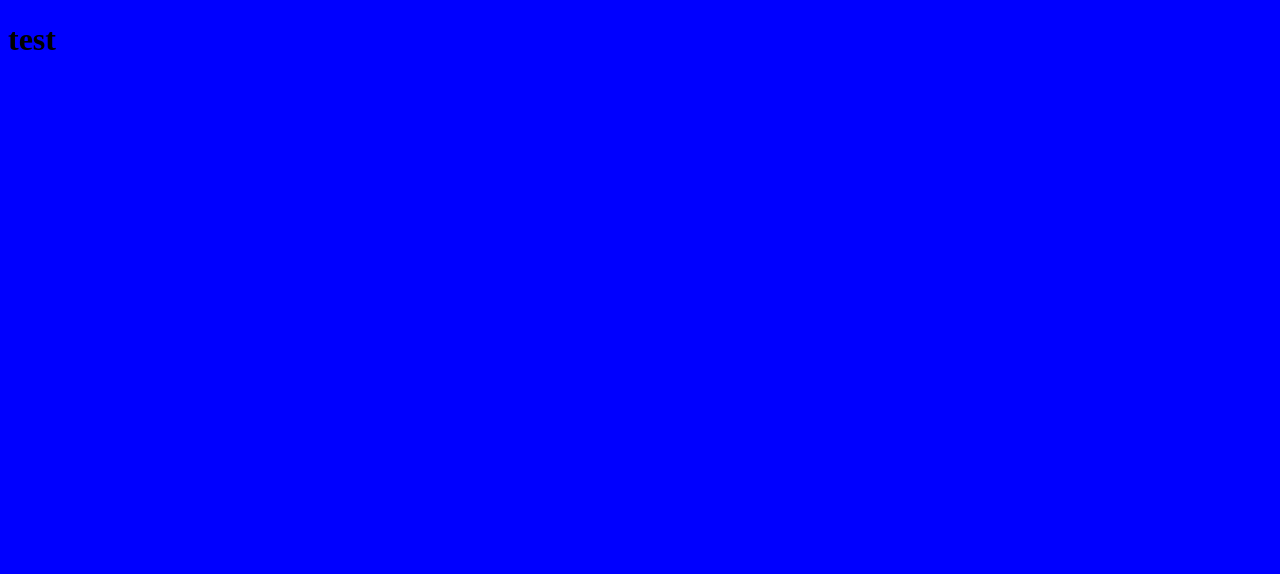
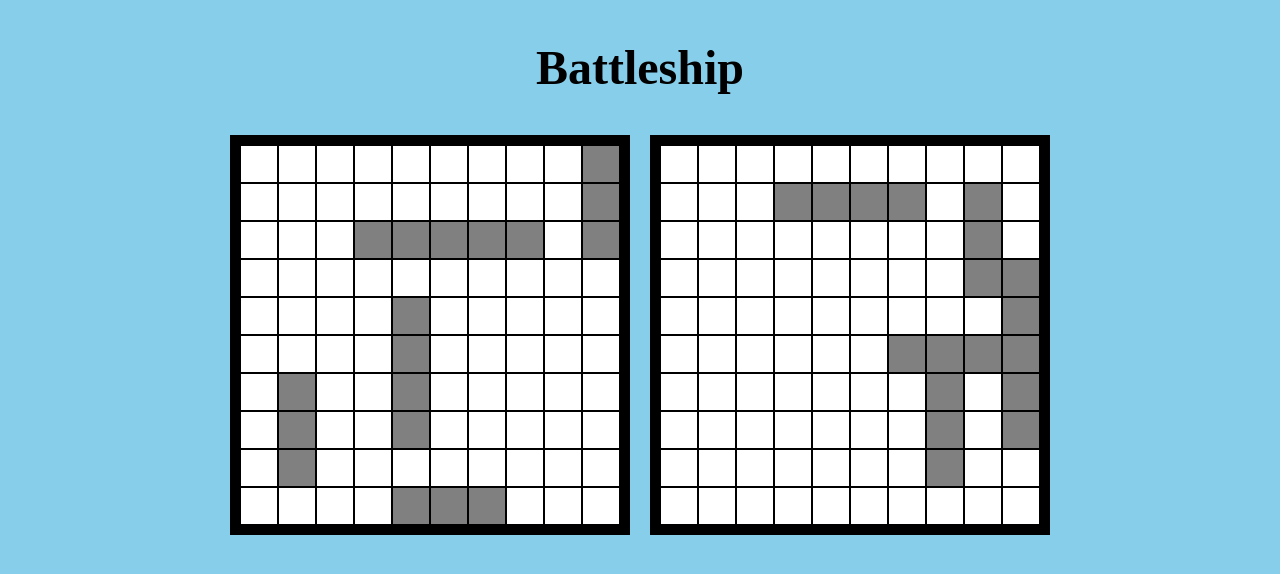
Before and after one commit to DonnieAndMooie/battleship, a website built with webpack: page src/template.html in a window 1280 px wide. Built offline with nearby package versions, Linux system fonts and the light colour scheme.

Commit message:
Create a basic UI and render gameboards

```diff
--- /dev/null
+++ b/src/DOM.js
@@ -0,0 +1,61 @@
+function createPlayerGrid() {
+  const squares = [];
+  const board = document.querySelector(".player-board");
+  for (let col = 0; col < 10; col++) {
+    for (let row = 0; row < 10; row++) {
+      const square = document.createElement("div");
+      square.classList.add("square");
+      square.classList.add("player-square");
+      squares[col, row] = square;
+      board.appendChild(square);
+      square.setAttribute("position", [row, col]);
+    }
+  }
+}
+
+function createComputerGrid() {
+  const squares = [];
+  const board = document.querySelector(".computer-board");
+  for (let col = 0; col < 10; col++) {
+    for (let row = 0; row < 10; row++) {
+      const square = document.createElement("div");
+      square.classList.add("square");
+      square.classList.add("computer-square");
+      squares[col, row] = square;
+      board.appendChild(square);
+      square.setAttribute("position", [row, col]);
+    }
+  }
+}
+
+function convertPosition(position) {
+  position = Array.from(position);
+  position.splice(1, 1);
+  position[0] = parseInt(position[0]);
+  position[1] = parseInt(position[1]);
+  return position;
+}
+
+function renderPlayerBoard(board) {
+  const squares = document.querySelectorAll(".player-square");
+  for (const square of squares) {
+    const position = square.getAttribute("position");
+    if (board.hasOwnProperty(position)) {
+      square.classList.add("ship");
+    }
+  }
+}
+
+function renderComputerBoard(board) {
+  const squares = document.querySelectorAll(".computer-square");
+  for (const square of squares) {
+    const position = square.getAttribute("position");
+    if (board.hasOwnProperty(position)) {
+      square.classList.add("ship");
+    }
+  }
+}
+
+export {
+  createPlayerGrid, createComputerGrid, renderPlayerBoard, renderComputerBoard,
+};
--- a/src/gameboard.js
+++ b/src/gameboard.js
@@ -50,4 +50,32 @@ function gameboardFactory() {
   };
 }
 
-export { gameboardFactory };
+function isMovePossible(position, direction, length, board) {
+  const currentSquare = position.slice();
+  for (let i = 0; i < length; i++) {
+    if (board.hasOwnProperty(currentSquare)) {
+      return false;
+    }
+    if (direction === "horizontal") {
+      currentSquare[0] += 1;
+    } else {
+      currentSquare[1] += 1;
+    }
+  }
+
+  if (direction === "horizontal") {
+    if (position[0] + length > 9) {
+      return false;
+    }
+
+    return true;
+  }
+
+  if (position[1] + length > 9) {
+    return false;
+  }
+
+  return true;
+}
+
+export { gameboardFactory, isMovePossible };
--- a/src/index.js
+++ b/src/index.js
@@ -1,10 +1,26 @@
 import "./styles.css";
+import { playerFactory, computer } from "./player";
+import { gameboardFactory, isMovePossible } from "./gameboard";
+import {
+  createPlayerGrid, createComputerGrid, renderPlayerBoard, renderComputerBoard,
+} from "./DOM";
+import { createShips, shipFactory } from "./ship";
 
-console.log("HEY");
-console.log("AA");
+createPlayerGrid();
+createComputerGrid();
 
-function add(num1, num2) {
-  return num1 + num2;
+function playGame() {
+  const player = playerFactory("Player");
+  const ships = createShips();
+  player.myGameboard.placeShip(ships[0], [3, 2], "horizontal");
+  player.myGameboard.placeShip(ships[1], [4, 4], "vertical");
+  player.myGameboard.placeShip(ships[2], [4, 9], "horizontal");
+  player.myGameboard.placeShip(ships[3], [9, 0], "vertical");
+  player.myGameboard.placeShip(ships[4], [1, 6], "vertical");
+  renderPlayerBoard(player.myGameboard.gameboard);
+
+  computer.addShips(ships);
+  renderComputerBoard(computer.myGameboard.gameboard);
 }
 
-export { add };
+playGame();
--- a/src/player.js
+++ b/src/player.js
@@ -1,4 +1,4 @@
-import { gameboardFactory } from "./gameboard";
+import { gameboardFactory, isMovePossible } from "./gameboard";
 
 function playerFactory(name) {
   const myGameboard = gameboardFactory();
@@ -11,13 +11,37 @@ function playerFactory(name) {
   };
 }
 
-const computer = Object.create(playerFactory("Computer"), {
-  generateGuess: () => {
-    const num1 = Math.floor(Math.random() * 10) + 1;
-    const num2 = Math.floor(Math.random() * 10) + 1;
-    const guess = [num1, num2];
-    return guess;
-  },
-});
+const computer = playerFactory("Computer");
+computer.generateGuess = function () {
+  const num1 = Math.floor(Math.random() * 9) + 1;
+  const num2 = Math.floor(Math.random() * 9) + 1;
+  const guess = [num1, num2];
+  return guess;
+};
 
-export { playerFactory };
+computer.generateDirection = function () {
+  if (Math.random() < 0.50) {
+    return "horizontal";
+  }
+
+  return "vertical";
+};
+
+computer.addShips = function (ships) {
+  console.log(ships);
+  for (let i = 0; i < ships.length; i++) {
+    const computerMove = computer.generateGuess();
+    const computerDirection = computer.generateDirection();
+    const possible = isMovePossible(computerMove, computerDirection, ships[i].length, computer.myGameboard.gameboard);
+    if (possible) {
+      console.log("Placing ship");
+      console.log(`${computerMove} ${computerDirection} ${ships[i].length}`);
+      computer.myGameboard.placeShip(ships[i], computerMove, computerDirection);
+    } else {
+      i--;
+      console.log("CLASH");
+    }
+  }
+};
+
+export { playerFactory, computer };
--- a/src/ship.js
+++ b/src/ship.js
@@ -18,4 +18,21 @@ function shipFactory(length, numHits, sunk) {
   };
 }
 
-export { shipFactory };
+const ships = {
+  carrier: 5,
+  battleship: 4,
+  cruiser: 3,
+  submarine: 3,
+  patrolBoat: 3,
+};
+
+function createShips() {
+  const shipsArray = [];
+  for (const [ship, length] of Object.entries(ships)) {
+    const newShip = shipFactory(length, 0, false);
+    shipsArray.push(newShip);
+  }
+  return shipsArray;
+}
+
+export { shipFactory, createShips };
--- a/src/styles.css
+++ b/src/styles.css
@@ -1,3 +1,41 @@
 body{
-    background-color: blue;
+    background-color: skyblue;
+    display: flex;
+    flex-direction: column;
+    justify-content: center;
+    align-items: center;
 }
+
+*{
+    box-sizing: border-box;
+}
+
+h1{
+    margin-bottom: 40px;
+    font-size: 48px;
+}
+.board{
+    border: 10px solid black;
+    background-color: white;
+    width: 400px;
+    height: 400px;
+}
+
+.boards-div{
+    display: flex;
+    gap: 20px;
+}
+
+.square{
+    border: 1px solid black;
+}
+
+.board{
+    display: grid;
+    grid-template-columns: 1fr 1fr 1fr 1fr 1fr 1fr 1fr 1fr 1fr 1fr ;
+    grid-template-rows: 1fr 1fr 1fr 1fr 1fr 1fr 1fr 1fr 1fr 1fr;
+}
+
+.ship{
+    background-color: grey;
+}
--- a/src/template.html
+++ b/src/template.html
@@ -7,6 +7,10 @@
     <title>Battleship</title>
 </head>
 <body>
-    <h1>test</h1>
+    <h1>Battleship</h1>
+    <div class="boards-div">
+        <div class="player-board board"></div>
+        <div class="computer-board board"></div>
+    </div>
 </body>
 </html>
```
Also changed, not shown: .eslintrc.json.
